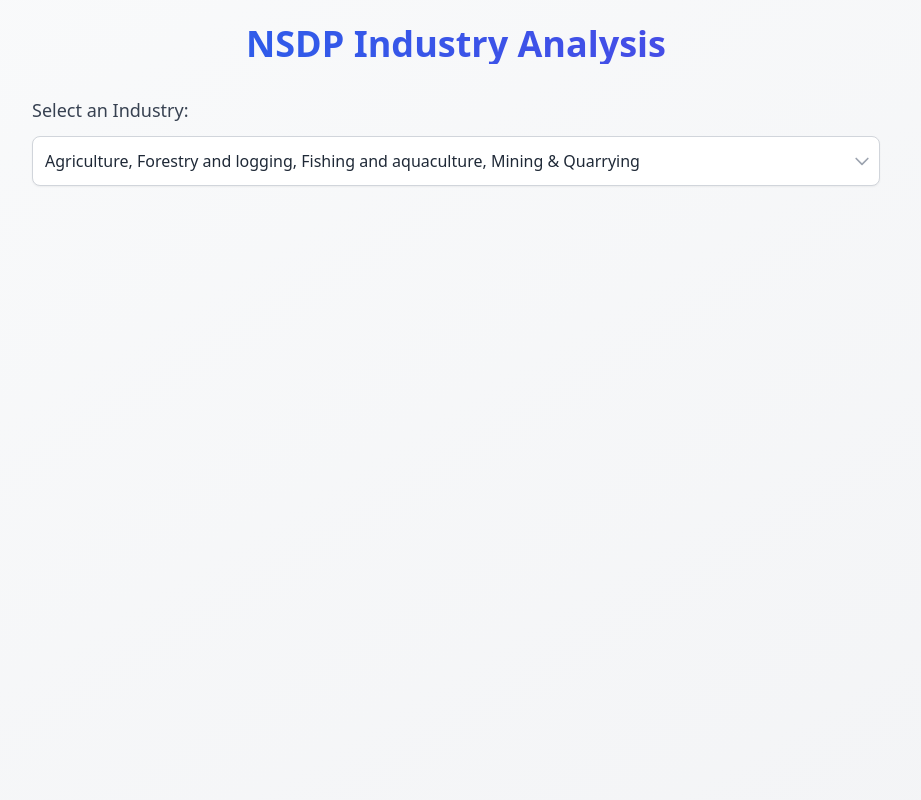
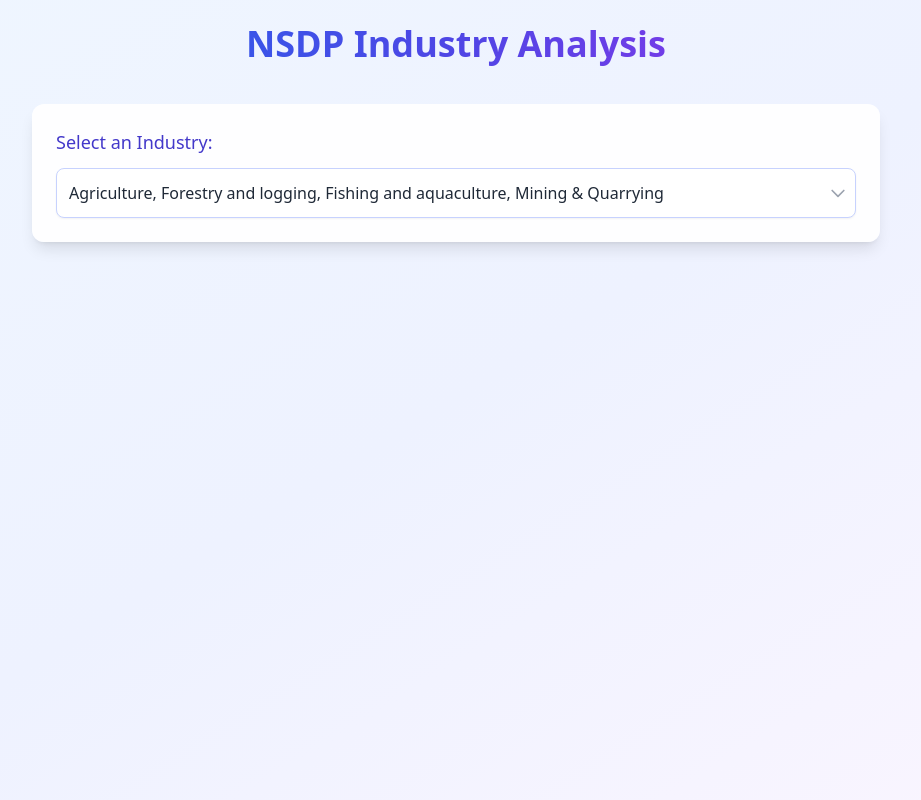
Before and after one commit to Satyajit2309/NSDP, a Django app: page / in a window 1280 px wide. Shown: the whole page, without its empty margins (184-1105 px from the left). Run offline with Django 5.2, Linux system fonts and the light colour scheme; some libraries are stand-ins or nearby versions.

Commit message:
industries page improved

```diff
--- a/_NSDP/templates/_NSDP/industries.html
+++ b/_NSDP/templates/_NSDP/industries.html
@@ -19,23 +19,27 @@
         .hover-scale:hover {
             transform: scale(1.02);
         }
+        .glass-effect {
+            background: rgba(255, 255, 255, 0.9);
+            backdrop-filter: blur(10px);
+        }
     </style>
 </head>
-<body class="bg-gradient-to-br from-gray-50 to-gray-100 text-gray-800 font-sans min-h-screen">
+<body class="bg-gradient-to-br from-blue-50 via-indigo-50 to-purple-50 text-gray-800 font-sans min-h-screen">
     <div class="max-w-4xl mx-auto p-6 space-y-8">
-        <h1 class="text-4xl font-bold text-center bg-clip-text text-transparent bg-gradient-to-r from-blue-600 to-indigo-600 fade-in">
+        <h1 class="text-4xl font-bold text-center bg-clip-text text-transparent bg-gradient-to-r from-blue-600 via-indigo-600 to-purple-600 fade-in pb-2">
             NSDP Industry Analysis
         </h1>
 
         <!-- Industry Selector -->
-        <form method="get" class="mb-8 fade-in" style="animation-delay: 0.2s">
-            <label class="block text-lg font-medium mb-3 text-gray-700">Select an Industry:</label>
+        <form method="get" class="mb-8 fade-in glass-effect p-6 rounded-xl shadow-lg" style="animation-delay: 0.2s">
+            <label class="block text-lg font-medium mb-3 text-indigo-700">Select an Industry:</label>
             <div class="relative">
                 <select name="industry" onchange="this.form.submit()"
-                        class="w-full p-3 rounded-lg border border-gray-300 shadow-sm
-                               focus:ring-2 focus:ring-blue-500 focus:border-blue-500
+                        class="w-full p-3 rounded-lg border border-indigo-200 shadow-sm
+                               focus:ring-2 focus:ring-indigo-500 focus:border-indigo-500
                                transition-all duration-200 appearance-none
-                               bg-white hover:bg-gray-50">
+                               bg-white hover:bg-indigo-50">
                     {% for industry in industries %}
                         <option value="{{ industry }}" {% if industry == selected_industry %}selected{% endif %}>
                             {{ industry }}
@@ -52,8 +56,8 @@
 
         {% if selected_industry %}
             <!-- Chart -->
-            <div class="bg-white shadow-lg rounded-lg p-6 mb-6 hover-scale fade-in" style="animation-delay: 0.4s">
-                <h2 class="text-2xl font-semibold mb-4 text-gray-800">
+            <div class="bg-gradient-to-br from-white to-blue-50 shadow-lg rounded-lg p-6 mb-6 hover-scale fade-in" style="animation-delay: 0.4s">
+                <h2 class="text-2xl font-semibold mb-4 text-indigo-800">
                     Trend: {{ selected_industry }}
                 </h2>
                 <div class="overflow-hidden rounded-lg">
@@ -64,24 +68,24 @@
             </div>
 
             <!-- Insights -->
-            <div class="bg-white shadow-lg rounded-lg p-6 hover-scale fade-in" style="animation-delay: 0.6s">
-                <h2 class="text-2xl font-semibold mb-4 text-gray-800">Insights</h2>
+            <div class="bg-gradient-to-br from-white to-purple-50 shadow-lg rounded-lg p-6 hover-scale fade-in" style="animation-delay: 0.6s">
+                <h2 class="text-2xl font-semibold mb-4 text-indigo-800">Insights</h2>
                 <div class="grid grid-cols-1 md:grid-cols-2 gap-4">
-                    <div class="p-4 rounded-lg bg-gray-50 transition-colors hover:bg-gray-100">
-                        <p class="text-gray-600">Slope</p>
-                        <p class="text-xl font-semibold">₹{{ insights.slope }} crore/year</p>
+                    <div class="p-4 rounded-lg bg-gradient-to-br from-blue-50 to-indigo-50 border border-indigo-100 transition-all duration-300 hover:shadow-md">
+                        <p class="text-indigo-600 font-medium">Slope</p>
+                        <p class="text-xl font-semibold text-gray-800">₹{{ insights.slope }} crore/year</p>
                     </div>
-                    <div class="p-4 rounded-lg bg-gray-50 transition-colors hover:bg-gray-100">
-                        <p class="text-gray-600">R² Score</p>
-                        <p class="text-xl font-semibold">{{ insights.r2 }}</p>
+                    <div class="p-4 rounded-lg bg-gradient-to-br from-indigo-50 to-purple-50 border border-indigo-100 transition-all duration-300 hover:shadow-md">
+                        <p class="text-indigo-600 font-medium">R² Score</p>
+                        <p class="text-xl font-semibold text-gray-800">{{ insights.r2 }}</p>
                     </div>
-                    <div class="p-4 rounded-lg bg-gray-50 transition-colors hover:bg-gray-100">
-                        <p class="text-gray-600">CAGR</p>
-                        <p class="text-xl font-semibold">{{ insights.cagr }}</p>
+                    <div class="p-4 rounded-lg bg-gradient-to-br from-purple-50 to-blue-50 border border-indigo-100 transition-all duration-300 hover:shadow-md">
+                        <p class="text-indigo-600 font-medium">CAGR</p>
+                        <p class="text-xl font-semibold text-gray-800">{{ insights.cagr }}</p>
                     </div>
-                    <div class="p-4 rounded-lg bg-gray-50 transition-colors hover:bg-gray-100">
-                        <p class="text-gray-600">Predicted NSDP ({{ insights.future_year }})</p>
-                        <p class="text-xl font-semibold">₹{{ insights.future_prediction }} crore</p>
+                    <div class="p-4 rounded-lg bg-gradient-to-br from-blue-50 to-purple-50 border border-indigo-100 transition-all duration-300 hover:shadow-md">
+                        <p class="text-indigo-600 font-medium">Predicted NSDP ({{ insights.future_year }})</p>
+                        <p class="text-xl font-semibold text-gray-800">₹{{ insights.future_prediction }} crore</p>
                     </div>
                 </div>
             </div>
```
